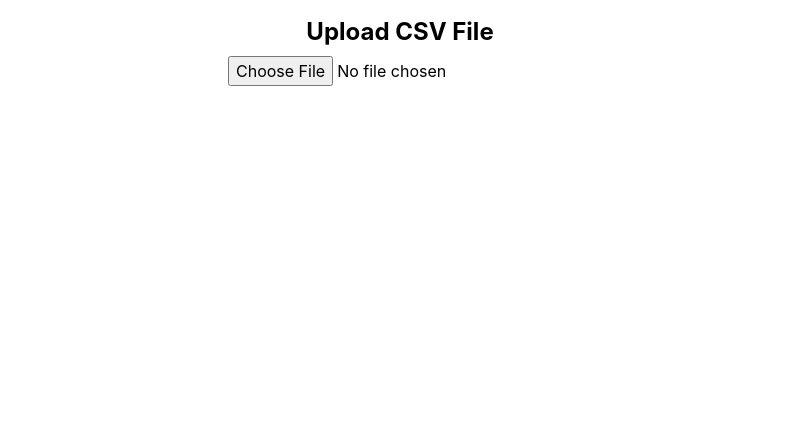
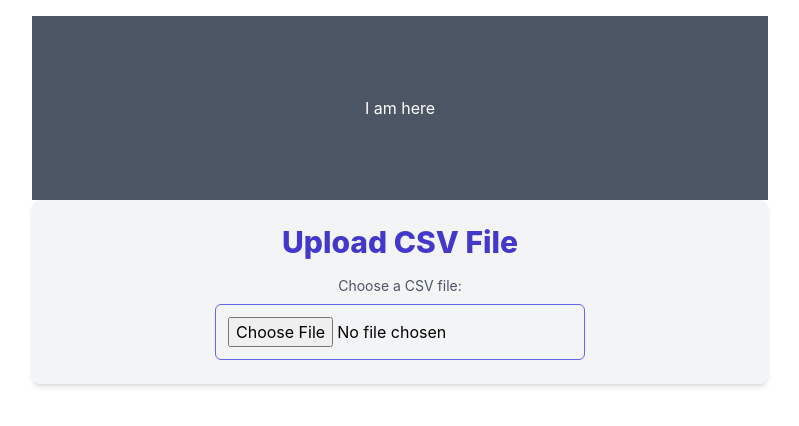
Before and after one commit to KitwanaSh/insights-driven, a React (Create React App) app: page / in a window 1280 px wide. Shown: the top 426 px of the page, without its empty margins (240-1039 px from the left). Built offline with nearby package versions, Linux system fonts and the light colour scheme.

Commit message:
Update the taiwing style

```diff
--- a/src/pages/CsvInsights.js
+++ b/src/pages/CsvInsights.js
@@ -182,18 +182,24 @@ const CsvInsights = () => {
 
   return (
     <div className="max-w-screen-md mx-auto p-4">
-        <div>
-            <h2 className="text-2xl font-bold mb-2">Upload CSV File</h2>
-            <input type="file" accept=".csv" onChange={handleFileChange} />
+      <div className='p-20 bg-gray-600 text-white'><p>I am here</p></div>
+      <div className="mb-8 bg-gray-100 p-6 rounded-lg shadow-md">
+        <h2 className="text-3xl font-extrabold text-indigo-700 mb-4">Upload CSV File</h2>
+        <label className="block text-sm text-gray-600">Choose a CSV file:</label>
+        <input
+          type="file"
+          accept=".csv"
+          onChange={handleFileChange}
+          className="mt-2 p-3 border border-indigo-500 rounded-md focus:outline-none focus:ring focus:border-indigo-400"
+        />
       </div>
 
-
       {data.length > 0 && (
-        <div className="mb-4">
+        <div className="mb-8">
           <h2 className="text-2xl font-bold mb-2">Select Columns</h2>
-          <div>
+          <div className="flex flex-wrap">
             {selectedColumns.map((column) => (
-              <label key={column} className="mr-4 text-lg">
+              <label key={column} className="mr-4 text-lg flex items-center">
                 <input
                   type="checkbox"
                   value={column}
@@ -205,27 +211,31 @@ const CsvInsights = () => {
               </label>
             ))}
           </div>
-          <div className="mt-2">
+
+          <div className="mt-4">
             <label className="text-lg font-bold mr-2">Select Chart Type:</label>
-            <select value={selectedChart} onChange={handleChartSelect} className="p-2">
+            <select
+              value={selectedChart}
+              onChange={handleChartSelect}
+              className="p-2 border rounded"
+            >
               <option value="line">Line Chart</option>
               <option value="bar">Bar Chart</option>
-              {/* <option value="histogram">Histogram Chart</option> */}
               <option value="scatter">Scatter Plot</option>
               <option value="area">Area Chart</option>
-              {/* <option value="boxWhisker">Box and Whisker Chart</option> */}
               <option value="radar">Radar Chart</option>
               <option value="bubble">Bubble Chart</option>
             </select>
           </div>
-          <div className="mt-4">
+
+          <div className="mt-4 flex items-center">
             <label className="text-lg font-bold mr-2">Select Columns for Chart:</label>
             {selectedChartColumns.map((column, index) => (
               <select
                 key={index}
                 value={column}
                 onChange={(e) => handleChartColumnSelect(e, index)}
-                className="p-2 mr-2"
+                className="p-2 border rounded mr-2"
               >
                 {selectedColumns.map((col) => (
                   <option key={col} value={col}>
```
Lines whose indentation alone changed are shown as unchanged.
